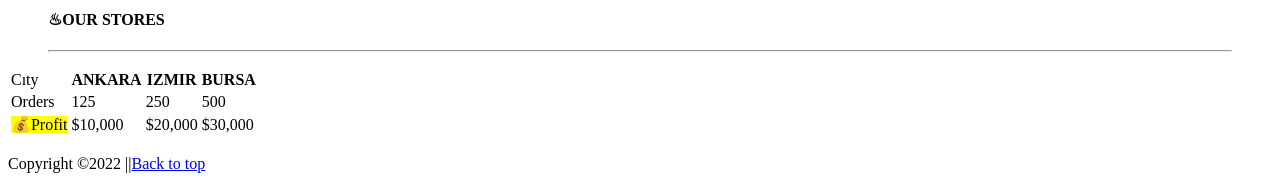
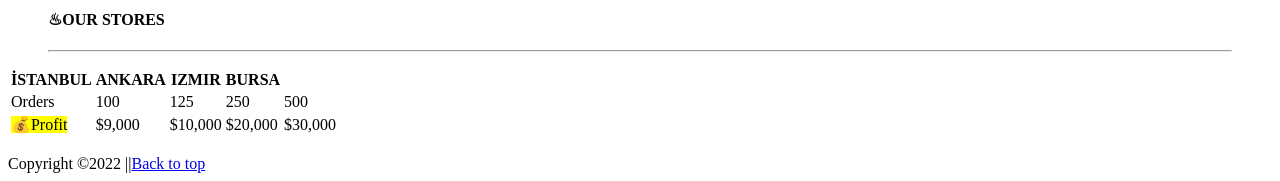
Before and after one commit to kocaman14/coffeeaddictv2, a plain HTML site: page numbers.html in a window 1280 px wide. Shown: the part 818-999 px from the top of the page. Drawn offline with Linux system fonts and the light colour scheme.

Commit message:
Update numbers.html

```diff
--- a/numbers.html
+++ b/numbers.html
@@ -41,7 +41,7 @@
           <tbody>
             <tr>
               <b>
-                <td>Cıty</td>
+                <th>İSTANBUL</th>
                 <th>ANKARA</th>
                 <th>IZMIR</th>
                 <th>BURSA</th>
@@ -49,12 +49,14 @@
             </tr>
             <tr>
               <td>Orders</td>
+              <td>100</td>
               <td>125</td>
               <td>250</td>
               <td>500</td>
             </tr>
             <tr>
               <td><mark>💰Profit</mark></td>
+              <td>$9,000</td>
               <td>$10,000</td>
               <td>$20,000</td>
               <td>$30,000</td>
```
